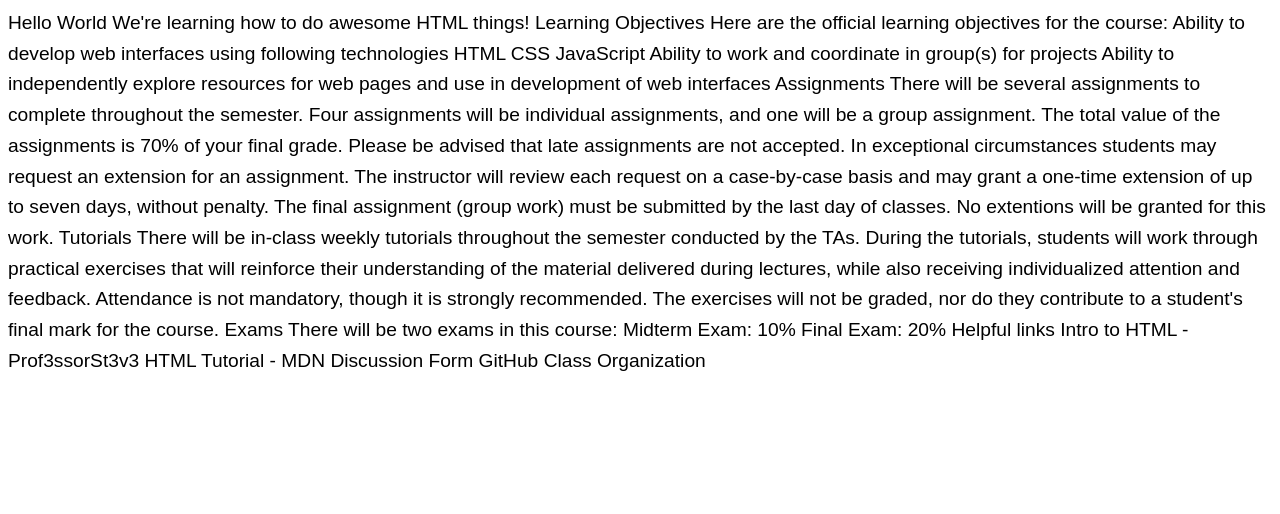
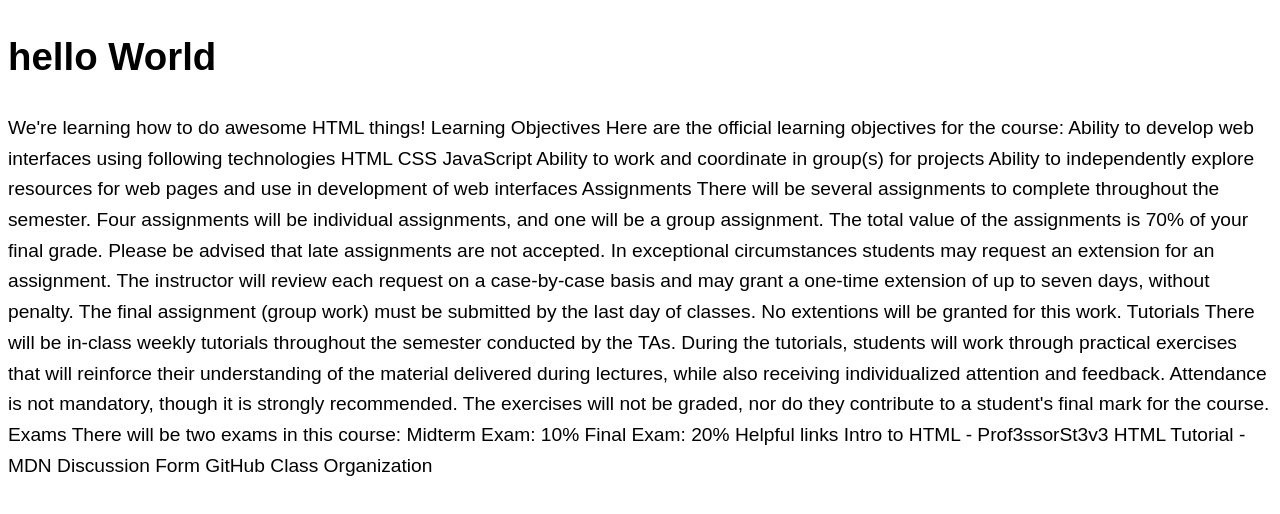
Before and after one commit to irm1005-itec1005-fall-2023/tutorial-exercise-01-DanaElkaterji, a plain HTML site: page index.html in a window 1280 px wide. Drawn offline with Linux system fonts and the light colour scheme.

Commit message:
updated index

```diff
--- a/index.html
+++ b/index.html
@@ -28,7 +28,7 @@
     <!-- You may remove the extra comments when you finish -->
 
     <!-- h1 -->
-    Hello World
+    <h1>hello World</h1>
 
     <!-- p -->
     <!-- abbr around the word HTML -->
```
